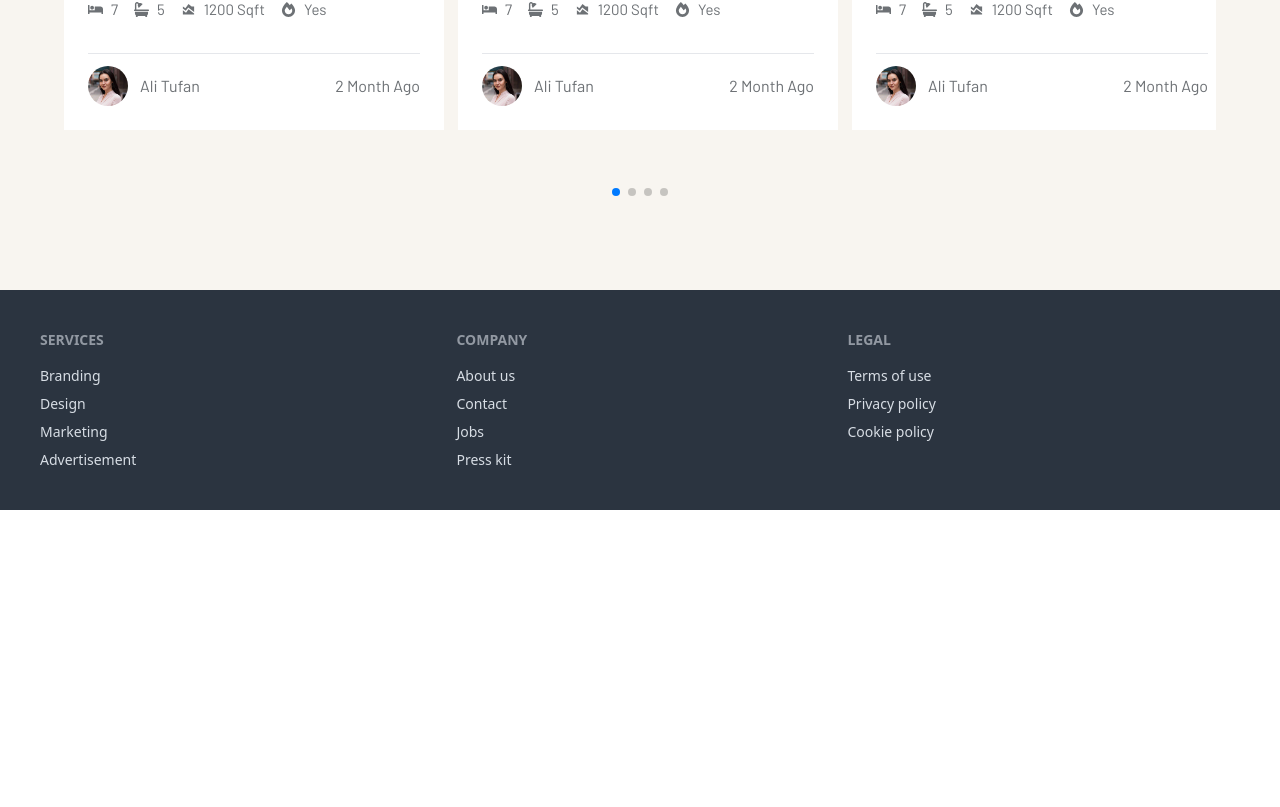
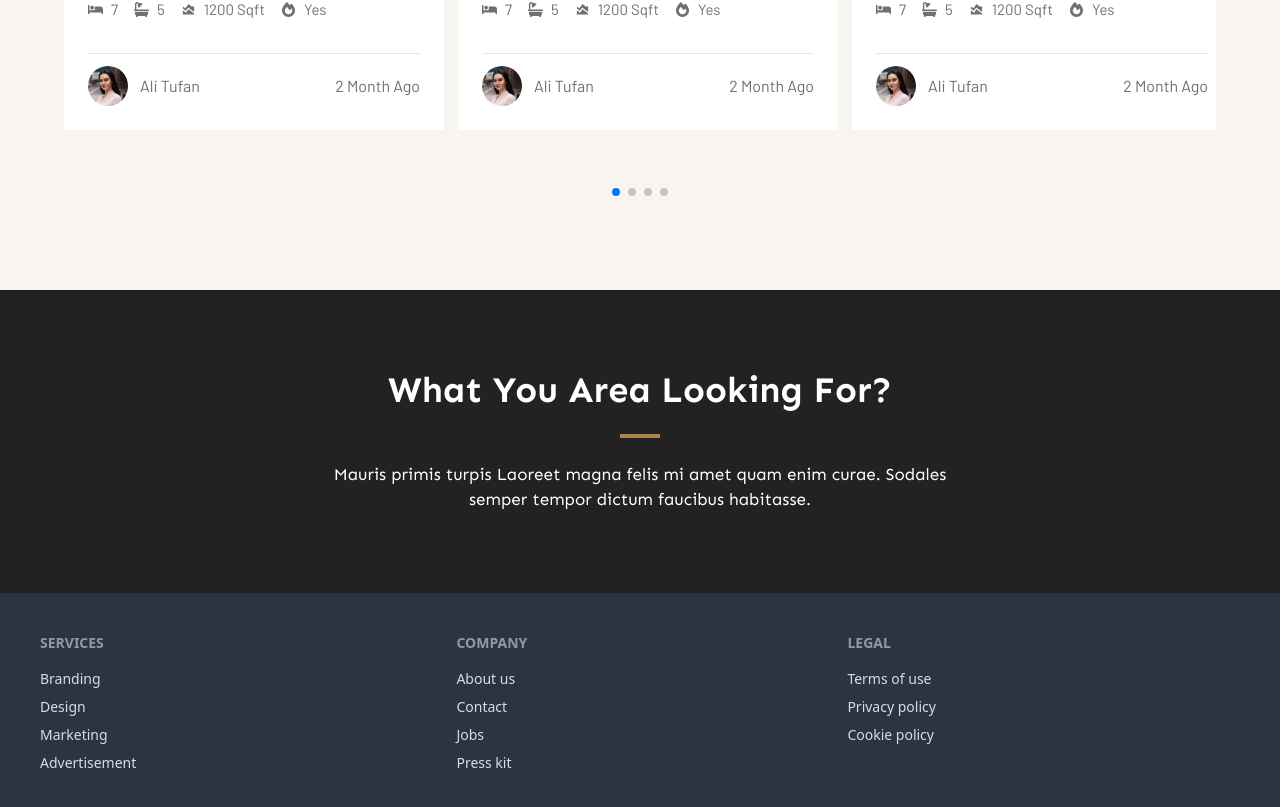
Before and after one commit to RobiulIslam08/Dot-Programmers-Task, a React (Vite) app: page / in a window 1280 px wide. Shown: the part 1948-2755 px from the top of the page. Before the commit the page ends 2458 px from the top, so only its background shows below. Built offline with nearby package versions, Linux system fonts and the light colour scheme.

Commit message:
heading desing for property category

```diff
--- /dev/null
+++ b/src/component/Home/PropertyCategories/PropertyCategories.jsx
@@ -0,0 +1,18 @@
+
+
+const PropertyCategories = () => {
+	return (
+		<div className="px-3 md:px-12 lg:px-16 py-20 bg-[#222222]">
+			{/* heading */}
+			<div className="text-center w-full lg:w-[490px] xl:w-[640px] mx-auto">
+				<h1 className="font-sen font-bold text-4xl text-[#ffffff]">What You Area Looking For?</h1>
+				<div className="p-[2px] w-10 my-6  mx-auto  bg-[#aa8453]"></div>
+				<p className="text-[17px] font-sen text-[#ffffff]">Mauris primis turpis Laoreet magna felis mi amet quam enim curae. Sodales semper tempor dictum faucibus habitasse.</p>
+			</div>
+
+			{/* category */}
+		</div>
+	);
+};
+
+export default PropertyCategories;
--- a/src/pages/Home/Home.jsx
+++ b/src/pages/Home/Home.jsx
@@ -1,5 +1,6 @@
 import Banner from "../../component/Home/Banner/Banner";
 import MissionAndAcieve from "../../component/Home/MissionAndAcieve/MissionAndAcieve";
+import PropertyCategories from "../../component/Home/PropertyCategories/PropertyCategories";
 import RecentProperties from "../../component/Home/RecentProperties/RecentProperties";
 
 
@@ -9,6 +10,7 @@ const Home = () => {
         <Banner></Banner>
 		<MissionAndAcieve></MissionAndAcieve>
 		<RecentProperties></RecentProperties>
+		<PropertyCategories></PropertyCategories>
 		</div>
 	);
 };
```
